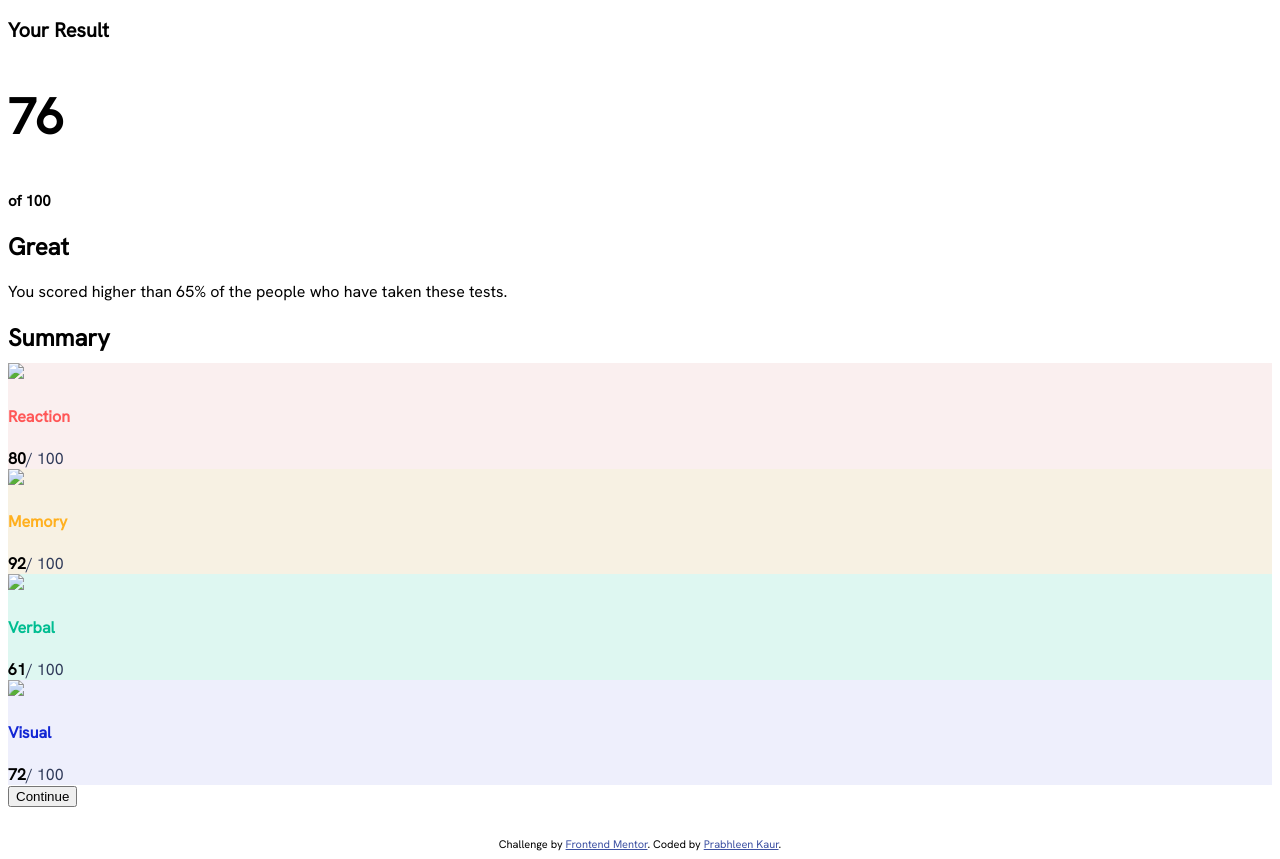
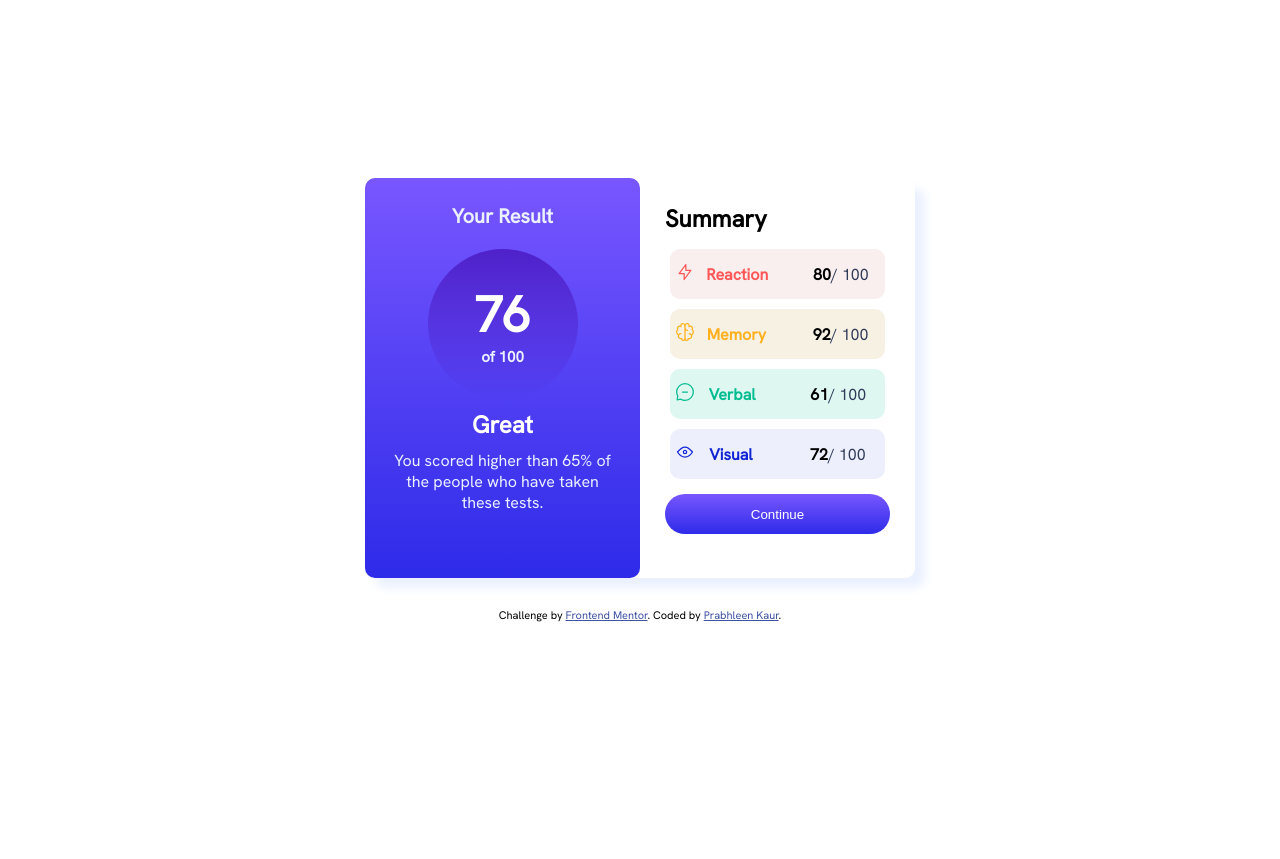
Before and after one commit to Prabhleen-Kaur1/result_summary, a plain HTML site: page index.html in a window 1280 px wide. After the commit the page ends 800 px from the top, so only its background shows below. Drawn offline with Linux system fonts and the light colour scheme; the site is published under a folder, as on GitHub Pages, so addresses that start at the root find nothing.

Commit message:
Update index.html

```diff
--- a/index.html
+++ b/index.html
@@ -9,7 +9,7 @@
 <link rel="preconnect" href="https://fonts.gstatic.com" crossorigin>
 <link href="https://fonts.googleapis.com/css2?family=Hanken+Grotesk&display=swap" rel="stylesheet">
   <title>Frontend Mentor | Results summary component</title>
-  <link rel="stylesheet" href="/style.css">
+  <link rel="stylesheet" href="style.css">
 
   <!-- Feel free to remove these styles or customise in your own stylesheet 👍 -->
   <style>
@@ -50,7 +50,7 @@
           Summary
         </h2>
         <div class="opt" style="background-color: hsl(0, 55%, 96%);">
-         <div style="flex-grow: 1;"><img src="/assets/images/icon-reaction.svg"></div>
+         <div style="flex-grow: 1;"><img src="assets/images/icon-reaction.svg"></div>
          <div style="flex-grow: 4;"><h4 style="color: hsl(0, 100%, 67%);">Reaction</h4></div>
          <div style="display: flex; flex-direction: row;flex-grow: 1;">
          <div style="font-weight: bold;">80</div>
@@ -58,7 +58,7 @@
          </div>
         </div>
         <div class="opt" style="background-color:  hsl(40, 57%, 93%);" >
-          <div style="flex-grow: 1;"><img src="/assets/images/icon-memory.svg"></div>
+          <div style="flex-grow: 1;"><img src="assets/images/icon-memory.svg"></div>
           <div style="flex-grow: 4;"><h4 style="color: hsl(39, 100%, 56%);">Memory</h4></div>
           <div style="display: flex; flex-direction: row;flex-grow: 1;">
             <div style="font-weight: bold;">92</div>
@@ -66,7 +66,7 @@
             </div>
         </div>
         <div class="opt" style="background-color:  hsl(165, 60%, 92%);">
-          <div style="flex-grow: 1;"><img src="/assets/images/icon-verbal.svg"></div>
+          <div style="flex-grow: 1;"><img src="assets/images/icon-verbal.svg"></div>
           <div style="flex-grow: 4;"><h4 style="color: hsl(166, 100%, 37%);">Verbal</h4></div>
           <div style="display: flex; flex-direction: row;flex-grow: 1;">
             <div style="font-weight: bold;">61</div>
@@ -74,7 +74,7 @@
             </div>
         </div>
         <div class="opt" style="background-color:  hsl(236, 70%, 96%);">
-          <div style="flex-grow: 1;"><img src="/assets/images/icon-visual.svg"></div>
+          <div style="flex-grow: 1;"><img src="assets/images/icon-visual.svg"></div>
           <div style="flex-grow: 4;"><h4 style="color: hsl(234, 85%, 45%);">Visual</h4></div>
           <div style="display: flex; flex-direction: row;flex-grow: 1;">
             <div style="font-weight: bold;">72</div>
```
